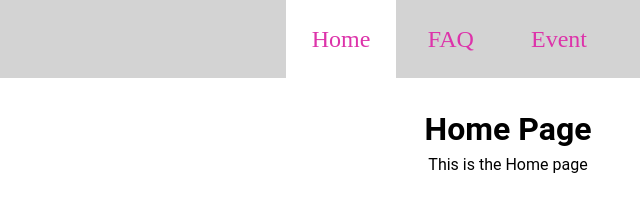
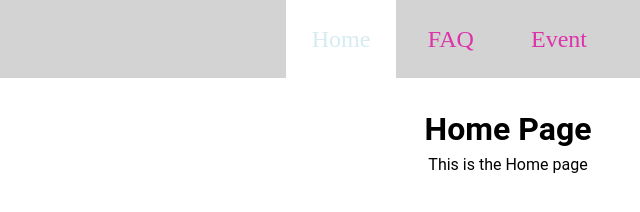
Before and after one commit to ZachKGordon/navBarPractice, a plain HTML site: page index.html in a window 1280 px wide. In both pictures the pointer is over the link "Home". Shown: the full height of the page, 132-772 px from the left. Drawn offline with Linux system fonts and the light colour scheme.

Commit message:
Add hover effect

```diff
--- a/css/style.css
+++ b/css/style.css
@@ -16,6 +16,10 @@ ul {
 a {
   text-decoration: none;
   color: #d3a;
+}
+
+a:hover {
+  color: #d6ebf2;
 }
 #menu {
   background: #d3d3d3;
```
